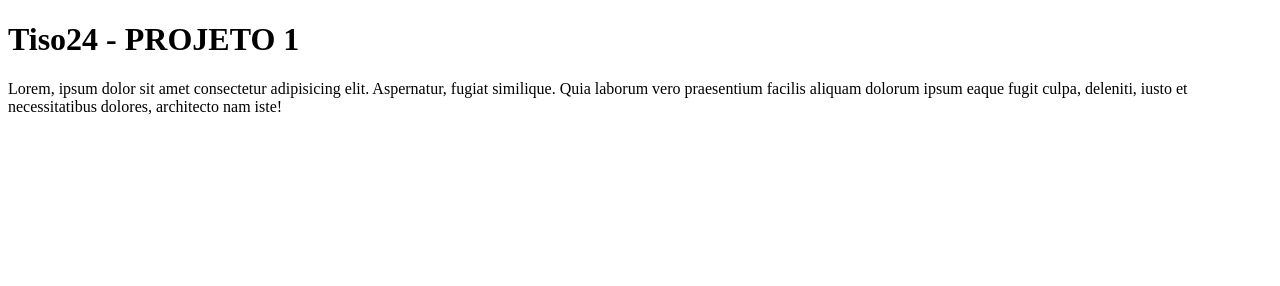
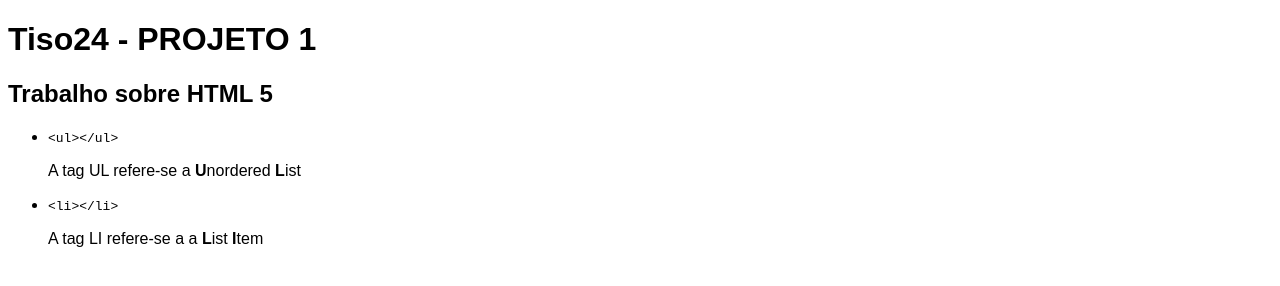
Before and after one commit to Nexusbuildcompany/proj_1, a plain HTML site: page index.html in a window 1280 px wide. Drawn offline with Linux system fonts and the light colour scheme.

Commit message:
trying to rebase

```diff
--- a/index.html
+++ b/index.html
@@ -1,13 +1,37 @@
 <!DOCTYPE html>
-<html lang="en">
+<html lang="pt">
 <head>
     <meta charset="UTF-8">
     <meta name="viewport" content="width=device-width, initial-scale=1.0">
-    <title>
-    </head> Tiso24 Proj 1</title>
+    <title>Tiso24 Proj 1</title>
+    <style>
+        body {
+            font-family: sans-serif;
+        }
+    </style>
+    </head>
     <link rel="stylesheet" href="css/style.css">
     <body>
         <H1>Tiso24 - PROJETO 1</H1>
-        <p>Lorem, ipsum dolor sit amet consectetur adipisicing elit. Aspernatur, fugiat similique. Quia laborum vero praesentium facilis aliquam dolorum ipsum eaque fugit culpa, deleniti, iusto et necessitatibus dolores, architecto nam iste!</p>
+        <h2>Trabalho sobre HTML 5</h2>
+
+        <ul>
+            <li>
+                <code>
+                    &lt;ul&gt;&lt;/ul&gt;
+                </code>
+                <p>
+                    A tag UL refere-se a <b>U</b>nordered <b>L</b>ist
+                </p>
+            </li>
+            <li>
+                <code>
+                    &lt;li&gt;&lt;/li&gt;
+                </code>
+                <p>
+                    A tag LI refere-se a a <b>L</b>ist <b>I</b>tem
+                </p>
+            </li>
+        </ul>
 </body>
 </html>
```
